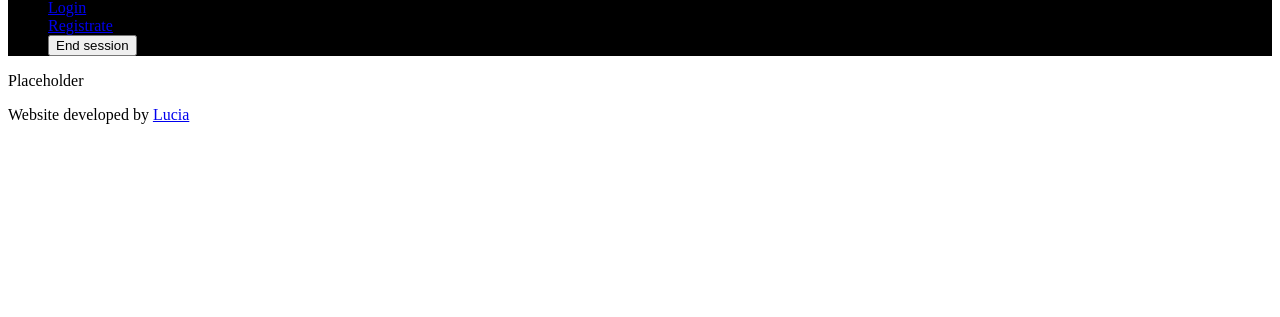
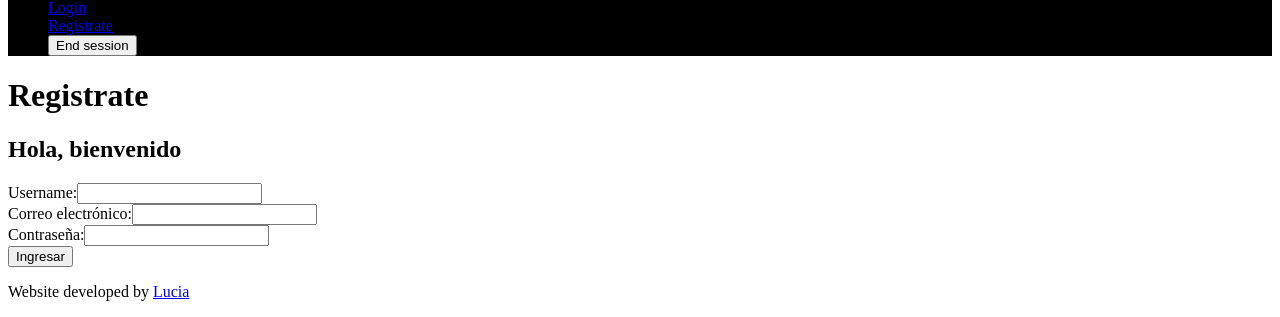
Before and after one commit to lucg-gith/trabajo-final-luciagarre, a React (Vite) app: page /Register in a window 1280 px wide. Shown: the part 365-682 px from the top of the page. Built offline with nearby package versions, Linux system fonts and the light colour scheme.

Commit message:
add: Register form

```diff
--- a/src/views/Register.jsx
+++ b/src/views/Register.jsx
@@ -3,10 +3,71 @@ import { Layout } from "../components/Layout";
 
 const Register = () => {
   const [username, setUsername] = useState("");
+  const [email, setEmail] = useState("");
+  const [password, setPassword] = useState("");
+  const [error, setError] = useState("");
+  const [success, setSuccess] = useState("");
+
+  const handleSubmit = (e) => {
+    e.preventDefault();
+    setError("");
+    setSuccess("");
+
+    if (!username || !email || !password) {
+      setError("Debes completar todos los campos");
+      return;
+    }
+
+    const newUser = {
+      username,
+      email,
+      password,
+    };
+
+    console.log(newUser);
+    setSuccess("Usuario registrado con éxito");
+
+    setUsername("");
+    setEmail("");
+    setPassword("");
+  };
   return (
     <Layout>
-      {" "}
-      <p>Placeholder</p>{" "}
+      <h1>Registrate</h1>
+
+      <section>
+        <h2>Hola, bienvenido</h2>
+        <form onSubmit={handleSubmit}>
+          <div>
+            <label>Username:</label>
+            <input
+              type="text"
+              onChange={(e) => setUsername(e.target.value)}
+              value={username}
+            />
+          </div>
+          <div>
+            <label>Correo electrónico:</label>
+            <input
+              type="email"
+              onChange={(e) => setEmail(e.target.value)}
+              value={email}
+            />
+          </div>
+          <div>
+            <label>Contraseña:</label>
+            <input
+              type="password"
+              onChange={(e) => setPassword(e.target.value)}
+              value={password}
+            />
+          </div>
+          <button>Ingresar</button>
+        </form>
+
+        {error && <p style={{ color: "red" }}>{error}</p>}
+        {success && <p style={{ color: "green" }}>{success}</p>}
+      </section>
     </Layout>
   );
 };
```
